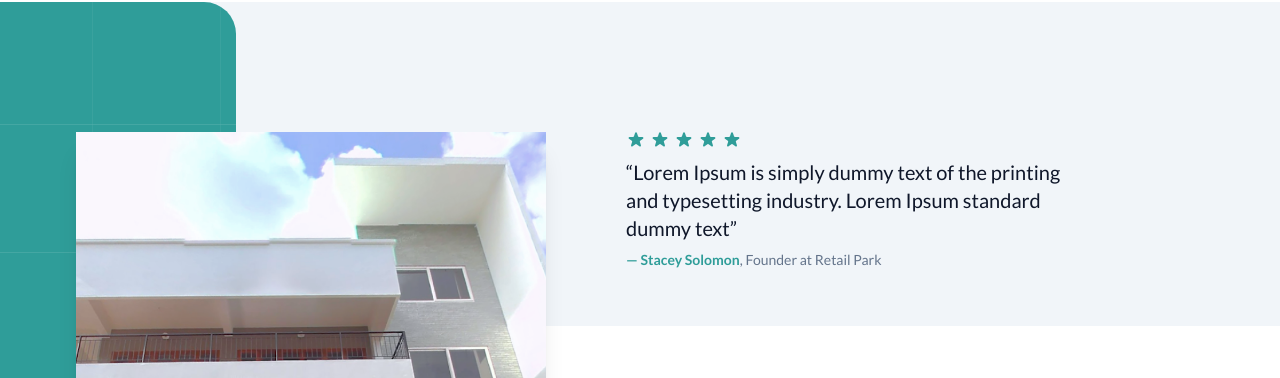
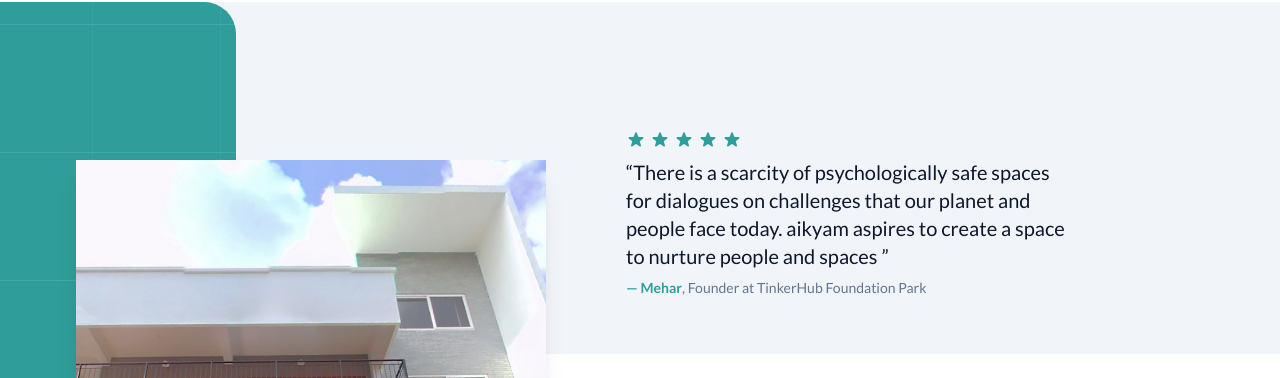
Before and after one commit to t4glabs/Aikyam-space-Template, a website: page index.html in a window 1280 px wide. Shown: the part 88-466 px from the top of the page. Drawn offline with Linux system fonts and the light colour scheme.

Commit message:
Update index.html

```diff
--- a/index.html
+++ b/index.html
@@ -27,7 +27,6 @@
   <div class="bg-white navbar-brand">
     <a aria-label="Home" href="https://aikyam.space/">
       <img class="logo-img" src="public/Image/Space.svg" alt="Aikyam space logo">
-
     </a>
   </div>
 
@@ -94,11 +93,10 @@
               </svg></div>
           </div>
           <blockquote class="mt-2">
-            <p class="font-display text-xl font-medium text-slate-900">“Lorem Ipsum is simply dummy text of the printing
-              and typesetting industry. Lorem Ipsum standard dummy text”</p>
+            <p class="font-display text-xl font-medium text-slate-900">“There is a scarcity of psychologically safe spaces for dialogues on challenges that our planet and people face today. aikyam aspires to create a space to nurture people and spaces ”</p>
           </blockquote>
           <figcaption class="mt-2 text-sm text-slate-500">
-            <strong class="font-semibold aikyam-color before:content-['—_']">Stacey Solomon</strong>, Founder at Retail
+            <strong class="font-semibold aikyam-color before:content-['—_']">Mehar</strong>, Founder at TinkerHub Foundation
             Park
           </figcaption>
         </figure>
```
